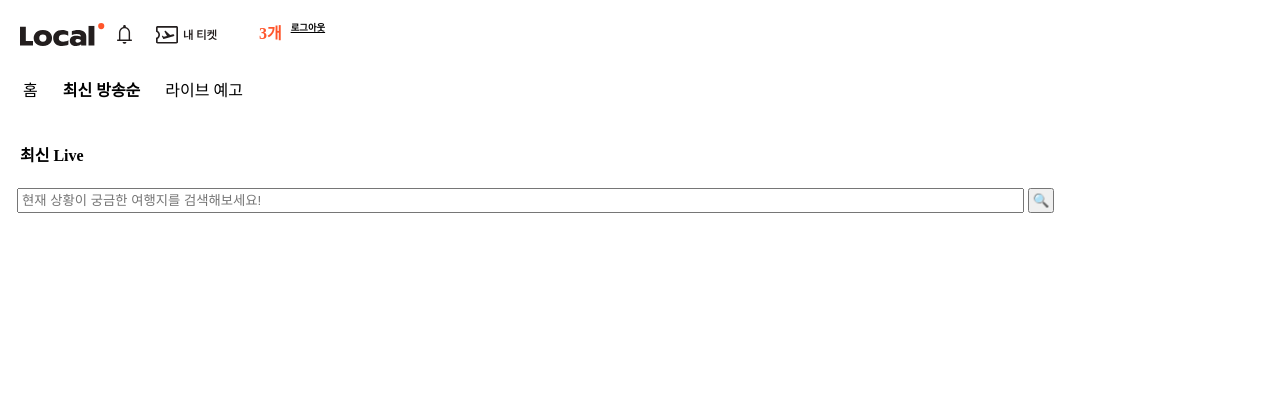
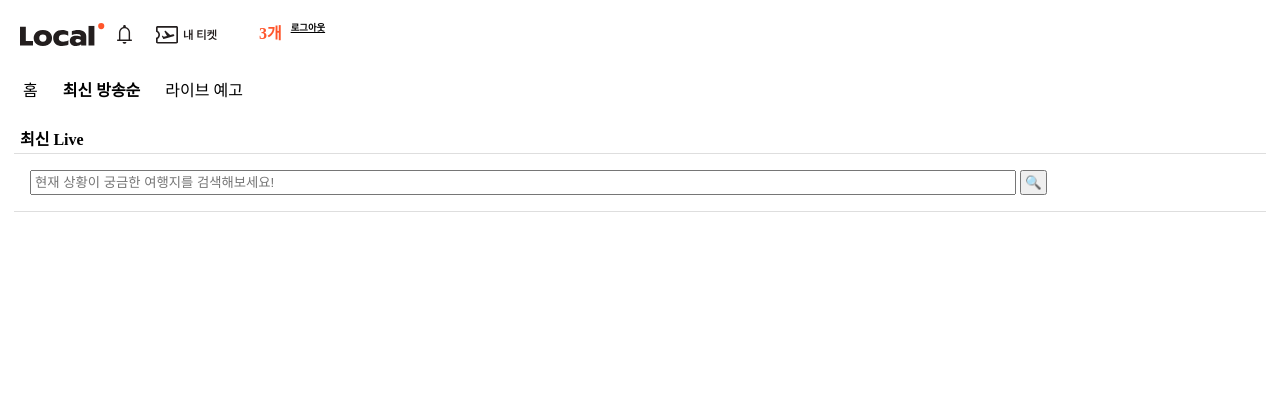
Before and after one commit to 2023-HERETHON/2023-Herethon-4, a Django app: page /lives/recent/ in a window 1280 px wide. Shown: the top 420 px of the page. Run offline with Django 4.2, Linux system fonts and the light colour scheme; data that the repository does not hold is empty.

Commit message:
style: lives css 수정

```diff
--- a/local/lives/static/css/base.css
+++ b/local/lives/static/css/base.css
@@ -67,3 +67,7 @@ a:visited {
     text-decoration: none;
     color: black;
 }
+
+p {
+    margin: 0;
+}
--- a/local/lives/static/css/recent.css
+++ b/local/lives/static/css/recent.css
@@ -14,3 +14,10 @@
 .vid b:first-of-type {
     font-size: 12pt;
 }
+
+#rc-form {
+    padding: 1rem;
+    border-bottom: 1px solid rgb(222, 222, 222);
+    border-top: 1px solid rgb(222, 222, 222);
+    margin-bottom: 1rem;
+}
--- a/local/lives/static/css/soon.css
+++ b/local/lives/static/css/soon.css
@@ -22,6 +22,7 @@ button {
 }
 .box4 {
     display: flex;
+    align-items: center;
 }
 .later {
     margin-left: 20px;
--- a/local/lives/templates/lives/live_recent.html
+++ b/local/lives/templates/lives/live_recent.html
@@ -42,7 +42,7 @@
         {% else %}
         <p><b>최신 Live</b></p>
         {% endif %}
-        <form action="{% url 'lives:live_recent' %}">
+        <form id="rc-form" action="{% url 'lives:live_recent' %}">
             <input
                 type="text"
                 name="query"
```
Also changed, not shown: local/lives/templates/lives/live_home.html (+8 -13 lines).
